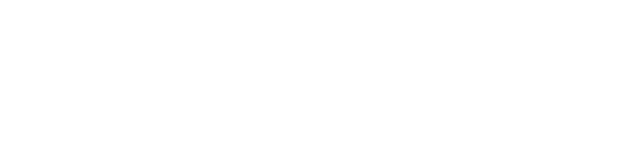
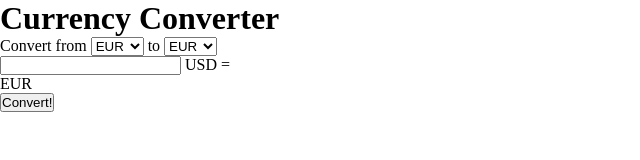
Before and after one commit to momentum-team-7/ajax--currency-converter-drehan7, a plain HTML site: page index.html in a window 1280 px wide. Shown: the whole page, without its empty margins (0-640 px from the left). Drawn offline with Linux system fonts and the light colour scheme.

Commit message:
got dropdowns populated

```diff
--- a/index.html
+++ b/index.html
@@ -5,9 +5,39 @@
   <meta name="viewport" content="width=device-width, initial-scale=1.0">
   <title>Currency Converter</title>
   <link rel="stylesheet" href="style.css">
-  <script src="script.js" async></script>
+  <script src="script.js" defer></script>
+  <script src="main.js" defer></script>
 </head>
 <body>
 
+  <header>
+    <h1>Currency Converter</h1>
+  </header>
+
+  <div class="drop-downs">
+    Convert from <select id="base-currency-dropdown" name="base-currency"></select> to <select id="target-currency-dropdown" name="target-currency"></select
+  </div>
+
+  <div class="currency-amount">
+
+    <div class="base-input-container">
+
+      <input name="amount" type="text">
+      <label id="currency-label" for="amount">USD</label> =
+
+    </div>
+
+    <div class="result-container">
+      <div class="result-currency"></div>
+      <div class="target-currency">EUR</div>
+    </div>
+
+    <div class="convert-button">
+      <button>Convert!</button>
+    </div>
+
+  </div>
+
+
 </body>
 </html>
--- /dev/null
+++ b/main.js
@@ -0,0 +1,13 @@
+populateDropdowns()
+function populateDropdowns() {
+    let baseDropDown = document.querySelector("#base-currency-dropdown");
+    let targetDropDown = document.querySelector("#target-currency-dropdown");
+    for (let i = 0; i < currencies.length; i++) {
+        let newOption1 = document.createElement("option");
+        let newOption2 = document.createElement("option");
+        newOption1.textContent = newOption2.textContent = currencies[i];
+
+        baseDropDown.appendChild(newOption1);
+        targetDropDown.appendChild(newOption2);
+    }
+}
```
